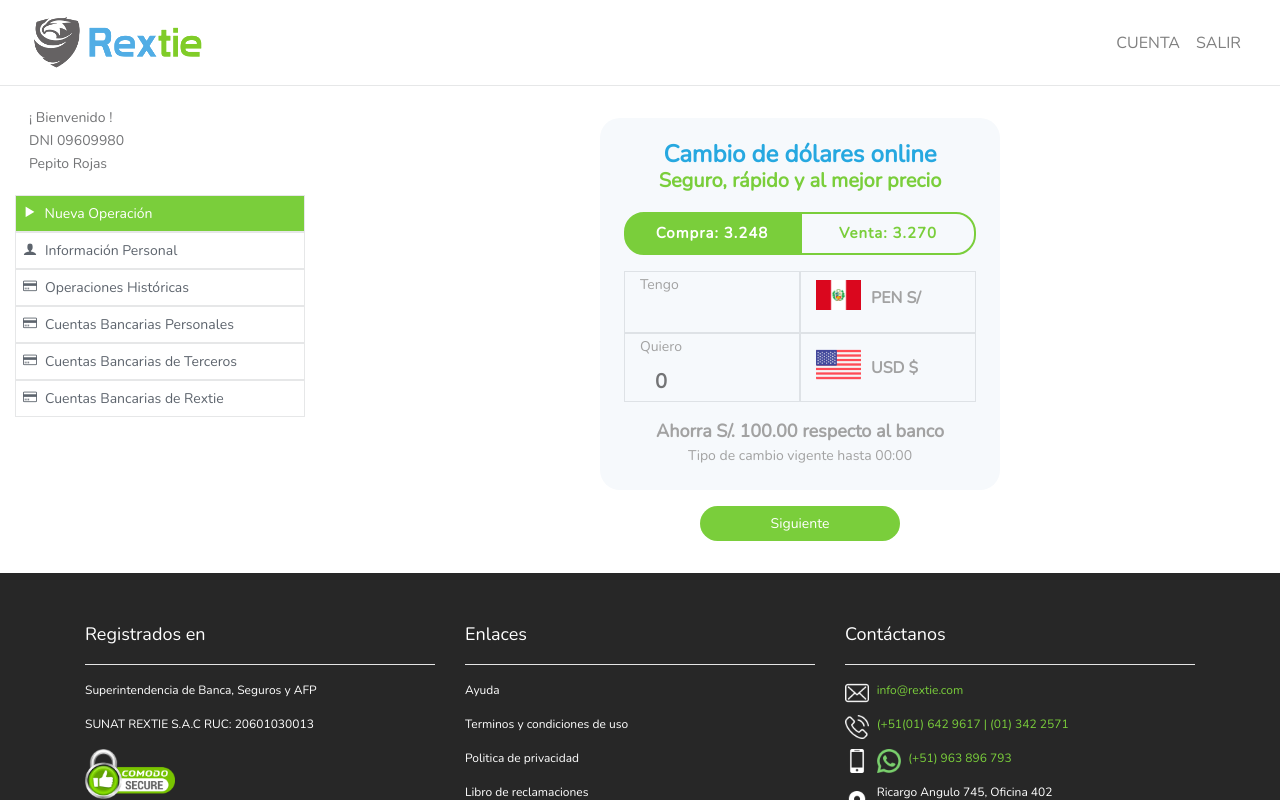
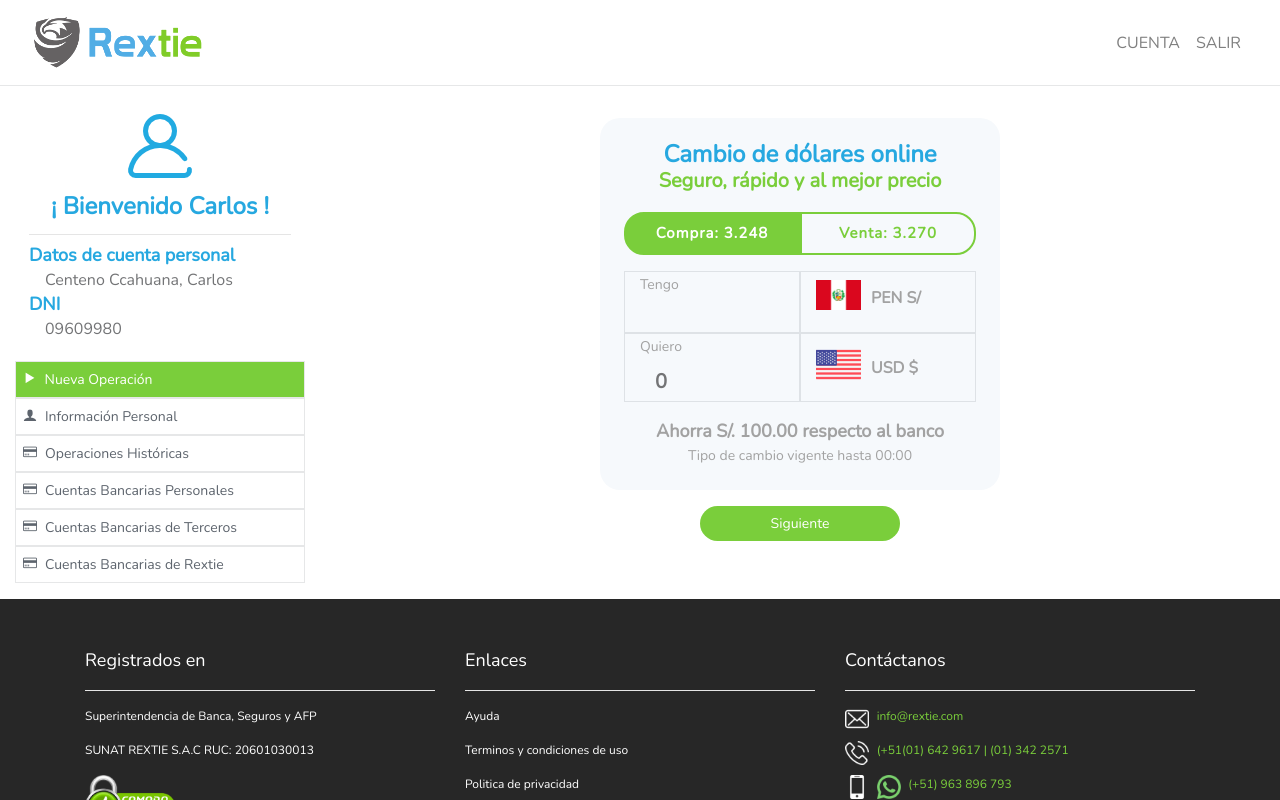
Before and after one commit to DDCenteno/rextie-private, a React (Create React App) app: page / in a window 1280 px wide. Shown: the top 800 px of the page. Built offline with nearby package versions, Linux system fonts and the light colour scheme.

Commit message:
estilos finalizados

```diff
--- a/src/components/InfoUser.js
+++ b/src/components/InfoUser.js
@@ -2,14 +2,29 @@
 
 
 
-const InfoUser = ({user}) => (
+const InfoUser = ({ user }) => (
 
-      <div className="InfoUser grey-1 ">
-            <p>¡ Bienvenido ! </p>
-            <p>DNI {user.NumDoc}</p>
-            <p>{user.name}</p>
+  <div className="InfoUser grey-1 ">
+    <div className="text-center">
+      <img src="images/user.png" alt="user" />
+    </div>
+    <div className="mt-3 text-center">
+      <p className="title-c-1"> ¡ Bienvenido {user.name} !  </p>
+      <hr />
+    </div>
+    <div>
+      <p className="title-c-5">Datos de cuenta personal</p>
+      <p className="f16 pl-3" >{user.lastname}, {user.name} </p>
+    </div>
+    <div>
+      <p className="title-c-5">DNI</p>
+      <p className="f16 pl-3">{user.NumDoc}</p>
+    </div>
 
-      </div>
+
+
+
+  </div>
 
 )
 
--- a/src/reducers/user-reducer.js
+++ b/src/reducers/user-reducer.js
@@ -1,5 +1,6 @@
 const initState = {
-    name: 'Pepito Rojas',
+    name: 'Carlos',
+    lastname: 'Centeno Ccahuana',
     typeDoc: 'DNI',
     NumDoc: '09609980',
     email: 'pepitoroja@gmail.com',
--- a/src/sass/App.scss
+++ b/src/sass/App.scss
@@ -219,6 +219,20 @@
   font-size: 12px;
 }
 
+.f16{
+  font-size: 16px;
+}
+
+.f18{
+  font-size: 18px;
+}
+
+.title-c-5{
+  color:  $sky-1;
+  font-size: 18px;
+  font-weight: 600;
+}
+
 .hide {
   display: none;
 }
@@ -390,3 +404,15 @@
     max-width: 450px;
   }
 }
+
+@media (min-width: 992px) and (max-width:1049px) {
+
+
+  .title-c-5{
+    font-size: 16px;
+  }
+
+  .f16{
+    font-size: 14px;
+  }
+}
```
Also changed, not shown: public/css/main.min.css, public/images/user.png (added).
